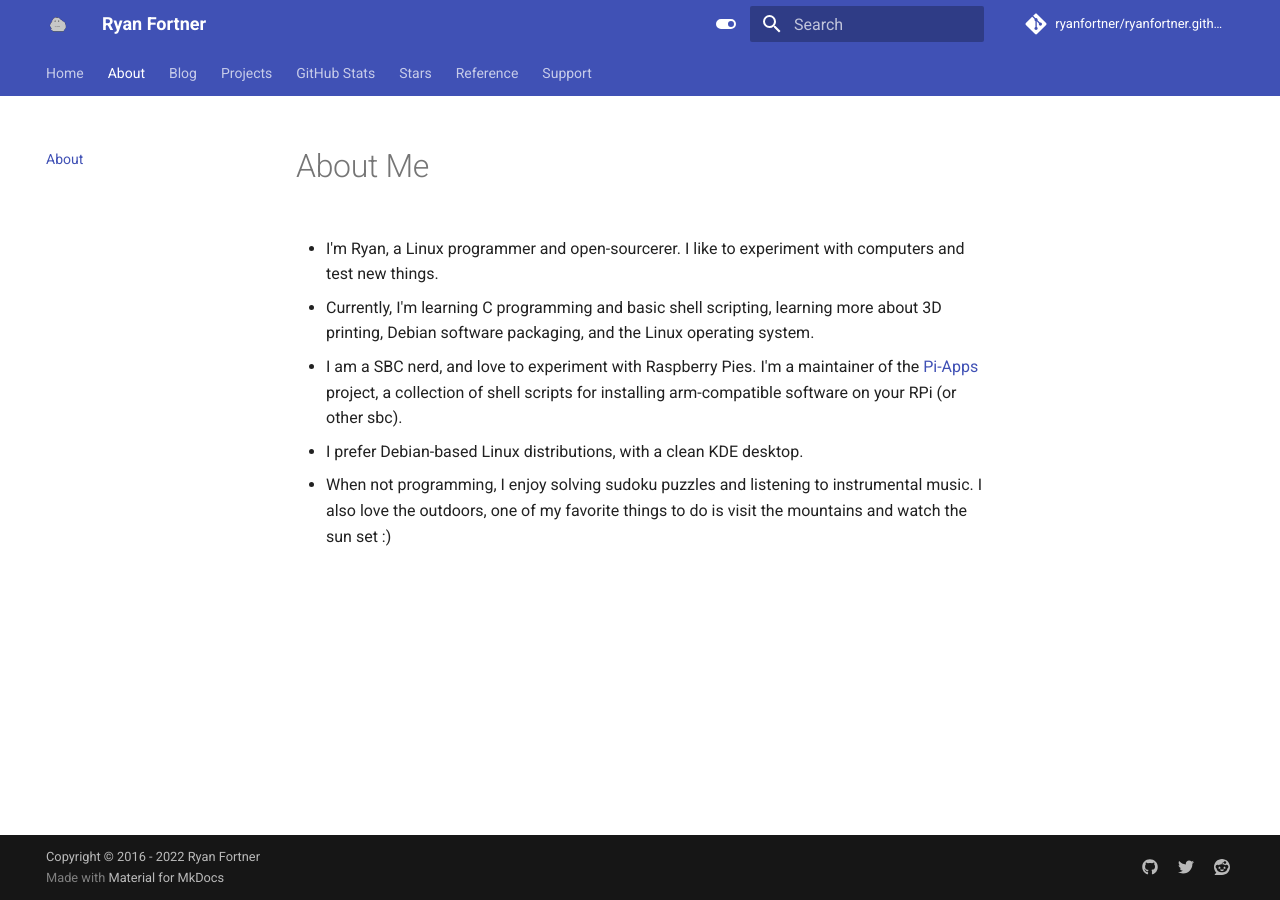
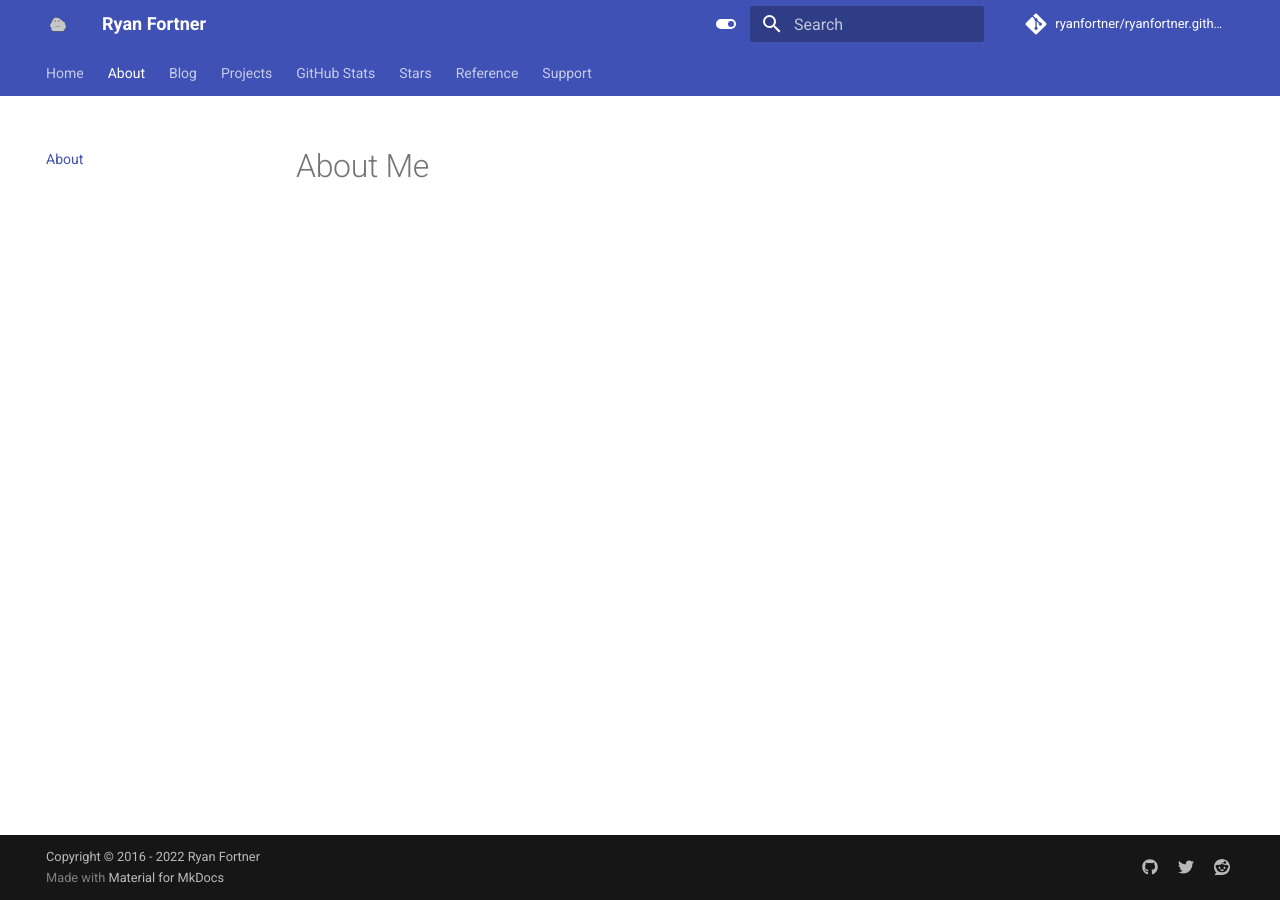
Before and after one commit to ryanfortner/ryanfortner.github.io, an MkDocs documentation site: the page built from docs/about-me.md, in a window 1280 px wide. Built offline with MkDocs 1.6.1 and Material for MkDocs 9.7.7, drawn with Linux system fonts in a browser that asks for light colours; comment, search, counter and statistics services are not loaded.

Commit message:
Remove outdated stuff

```diff
--- a/docs/about-me.md
+++ b/docs/about-me.md
@@ -3,13 +3,3 @@ template: overrides/main.html
 ---
 
 # About Me
-
-- I'm Ryan, a Linux programmer and open-sourcerer. I like to experiment with computers and test new things.
-
-- Currently, I'm learning C programming and basic shell scripting, learning more about 3D printing, Debian software packaging, and the Linux operating system.
-
-- I am a SBC nerd, and love to experiment with Raspberry Pies. I'm a maintainer of the [Pi-Apps](https://github.com/Botspot/pi-apps) project, a collection of shell scripts for installing arm-compatible software on your RPi (or other sbc).
-
-- I prefer Debian-based Linux distributions, with a clean KDE desktop.
-
-- When not programming, I enjoy solving sudoku puzzles and listening to instrumental music. I also love the outdoors, one of my favorite things to do is visit the mountains and watch the sun set :)
```
Also changed, not shown: docs/projects.md (+0 -2 lines), docs/projects/pi-apps-cli.md (+0 -2 lines), docs/projects/raspbian-addons.md (deleted, +0 -11 lines), docs/support.md (+0 -2 lines).
